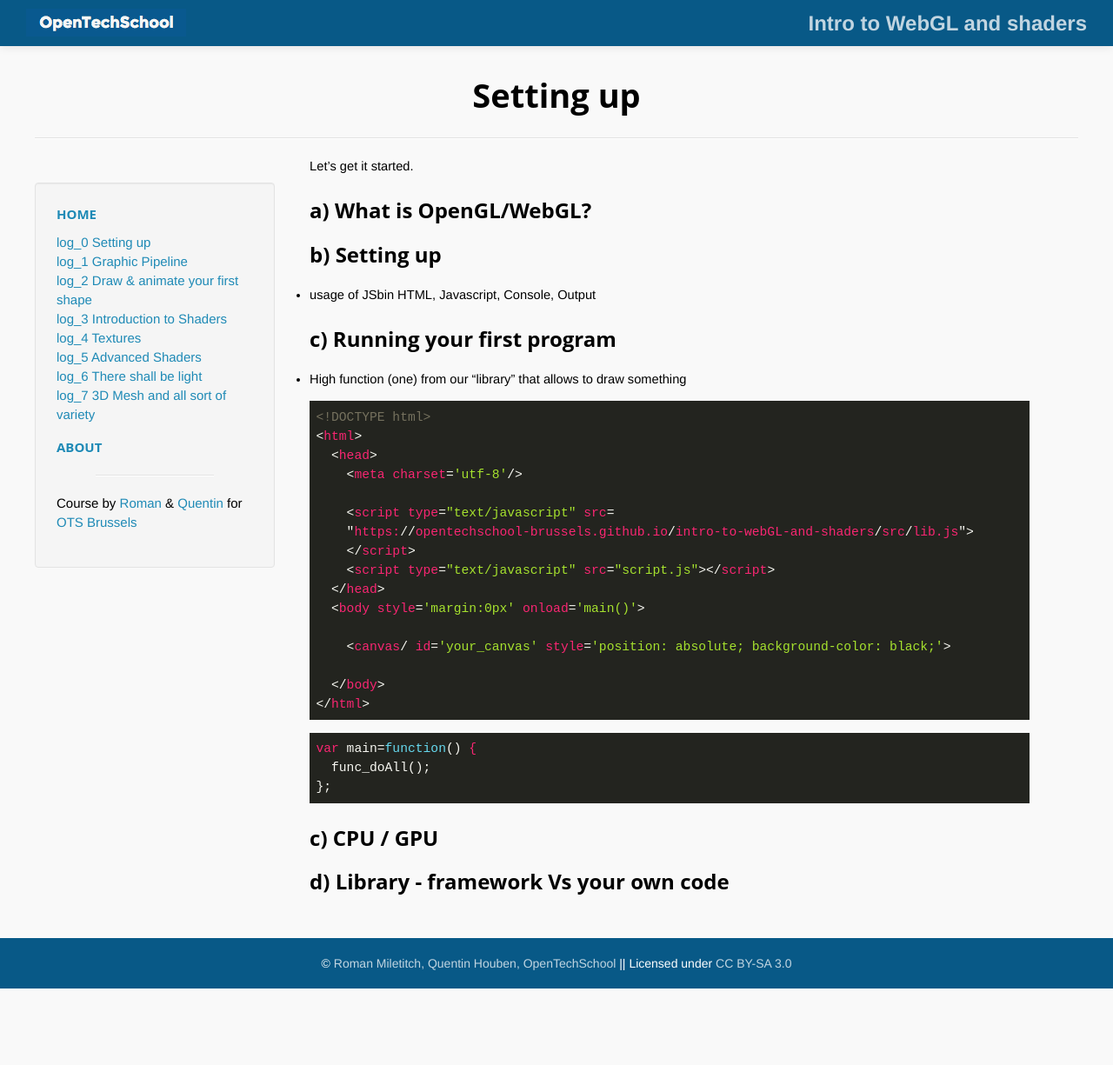
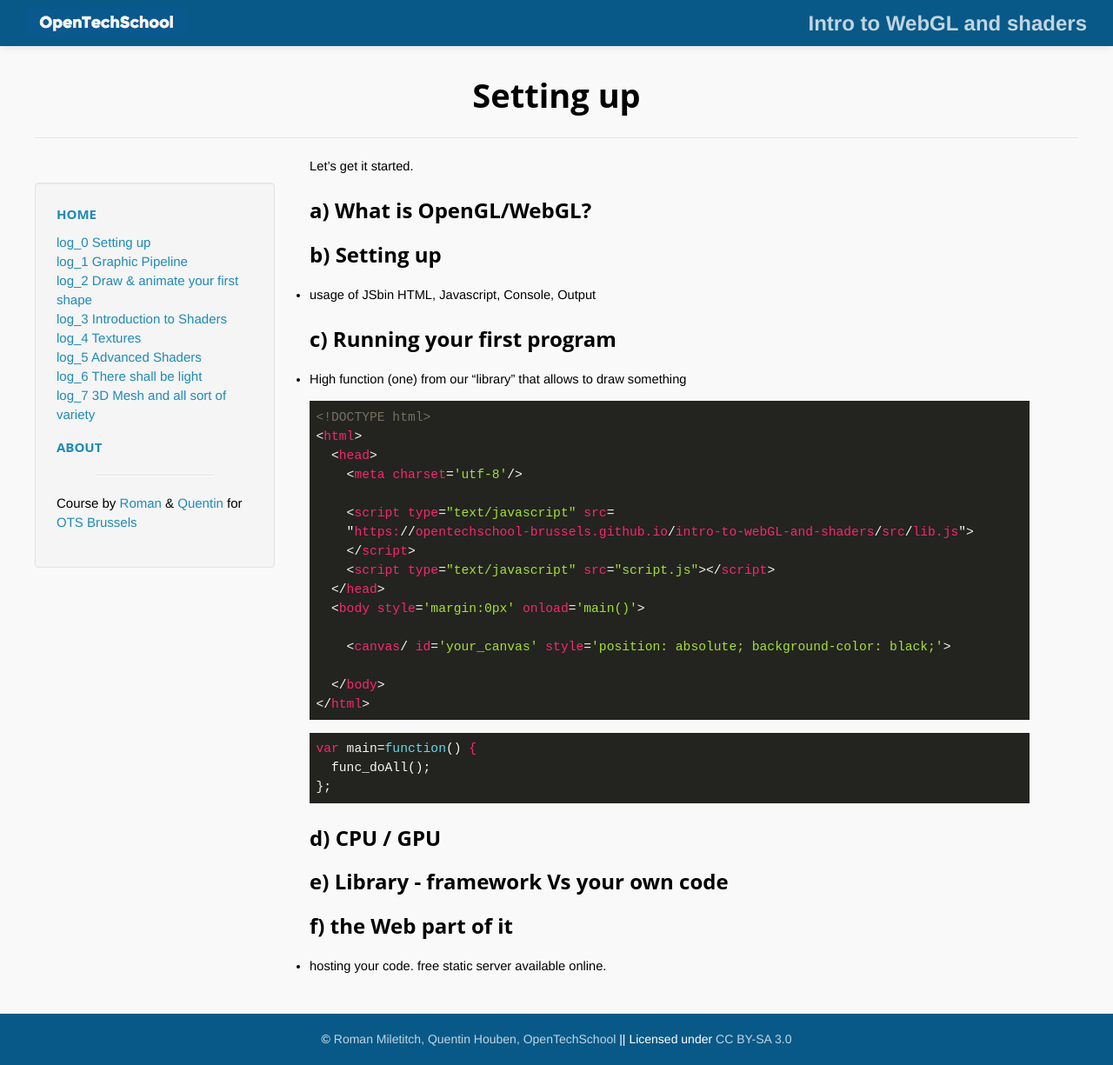
Before and after one commit to OpenTechSchool-Brussels/intro-to-webGL-and-shaders, a Jekyll site: the page built from log0_setting-up.markdown, in a window 1280 px wide. Shown: the whole page at 87% size. Built offline with Jekyll 4.4.1, drawn with Linux system fonts in a browser that asks for light colours; before the commit the page ends 1137 px from its top, so only the background shows below that.

Commit message:
Update log0_setting-up.markdown

```diff
--- a/log0_setting-up.markdown
+++ b/log0_setting-up.markdown
@@ -47,6 +47,12 @@ var main=function() {
 
 
 
-## c) CPU / GPU
+## d) CPU / GPU
 
-## d) Library - framework Vs your own code
+
+
+## e) Library - framework Vs your own code
+
+
+## f) the Web part of it
+* hosting your code. free static server available online.
```
